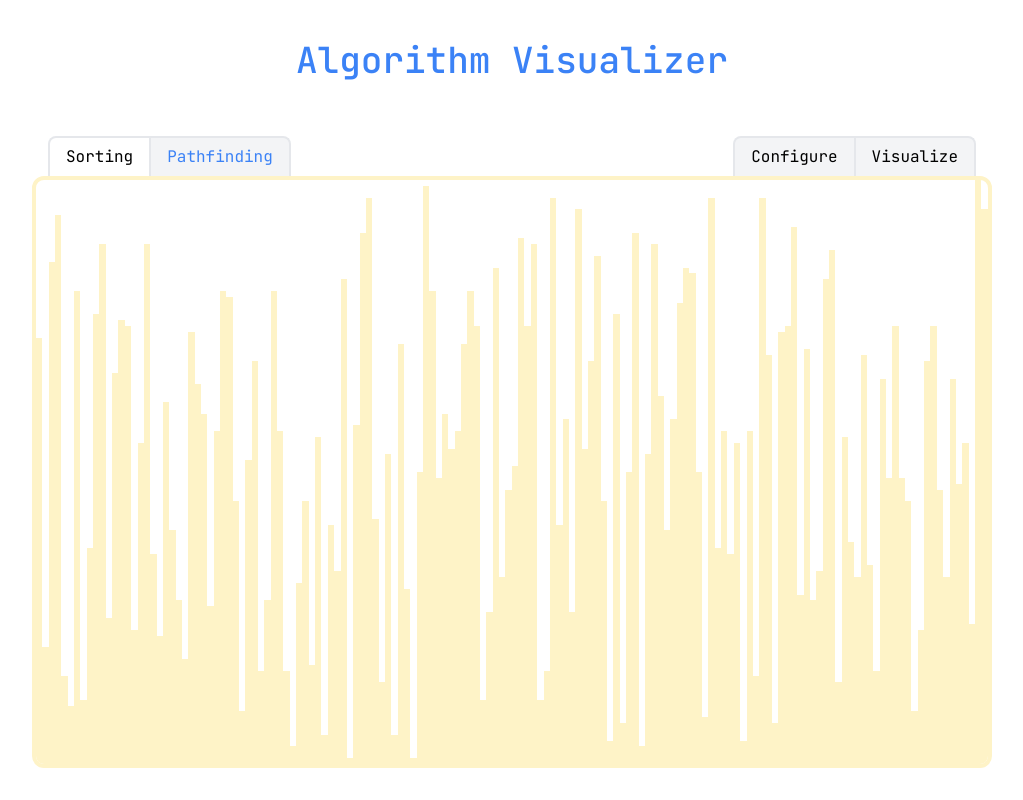
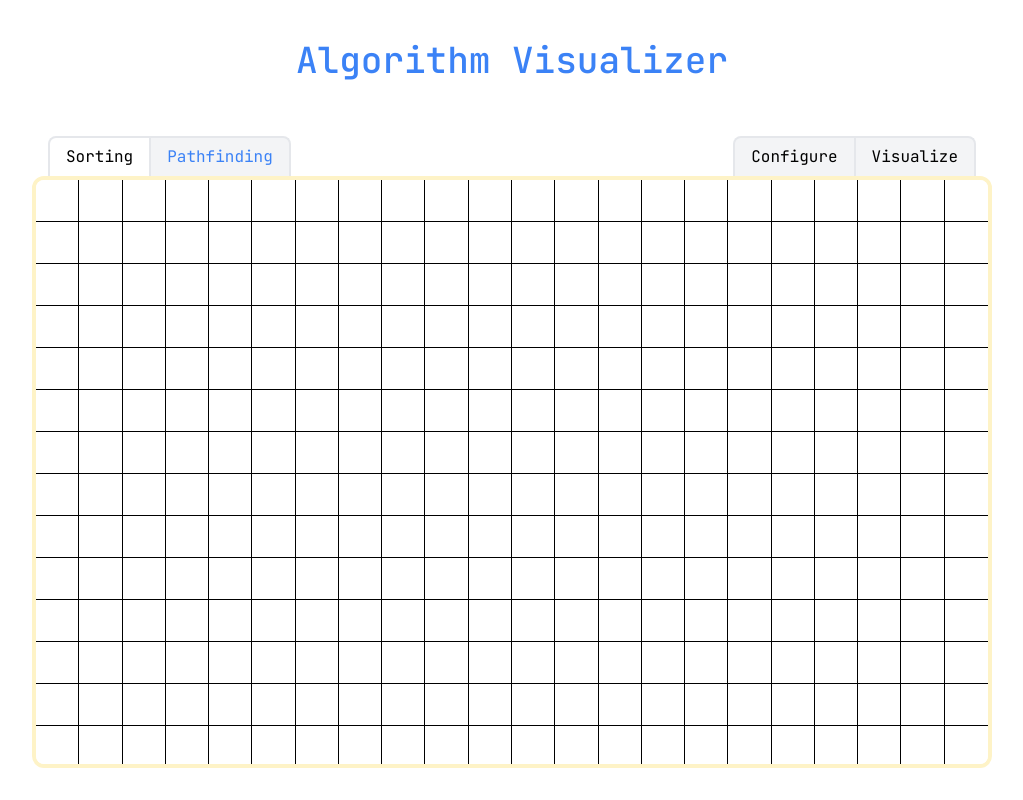
Before and after one commit to lesterfernandez/sorting-pathfinding-visualizer, a React (Vite) app: page /pathfinding in a window 1280 px wide. Shown: the whole page, without its empty margins (128-1151 px from the left). Built offline with nearby package versions, Linux system fonts and the light colour scheme.

Commit message:
feat: pathfinding grid

```diff
--- a/src/App.tsx
+++ b/src/App.tsx
@@ -1,4 +1,5 @@
 import { createBrowserRouter, redirect, RouterProvider } from "react-router-dom";
+import PathfindingDemo from "./pathfinding/PathfindingDemo";
 import { SortingDemo } from "./sorting/SortingDemo";
 
 const router = createBrowserRouter([
@@ -12,7 +13,7 @@ const router = createBrowserRouter([
   },
   {
     path: "pathfinding",
-    element: <SortingDemo />,
+    element: <PathfindingDemo />,
   },
 ]);
 
--- a/src/pathfinding/PathfindingDemo.tsx
+++ b/src/pathfinding/PathfindingDemo.tsx
@@ -1,3 +1,70 @@
+import { PointerEventHandler, useRef } from "react";
+import { ConfigureModalProvider } from "../modal/ConfigureModalContext";
+import { SortingModal } from "../sorting/SortingModal";
+import { DemoLayout } from "../ui/DemoLayout";
+
 export default function PathfindingDemo() {
-  return <div>Pathfinding Demo</div>;
+  const processed = useRef(new Set<string>());
+  const dragging = useRef(false);
+  const placing = useRef(true);
+
+  const handlePointerOver: PointerEventHandler<HTMLDivElement> = e => {
+    if (!dragging.current || processed.current.has(e.currentTarget.id)) return;
+    setBlock(e.currentTarget);
+    processed.current.add(e.currentTarget.id);
+  };
+
+  const handlePointerDown: PointerEventHandler<HTMLDivElement> = e => {
+    dragging.current = true;
+    placing.current = isBlockEmpty(e.currentTarget);
+    processed.current.add(e.currentTarget.id);
+    setBlock(e.currentTarget);
+    // Prevents "direct manipulation" pointer capture on mobile
+    // https://www.w3.org/TR/pointerevents3/#implicit-pointer-capture
+    if (e.currentTarget.hasPointerCapture(e.pointerId)) {
+      e.currentTarget.releasePointerCapture(e.pointerId);
+    }
+  };
+
+  const disableDrawing = () => {
+    if (!dragging.current) return;
+    dragging.current = false;
+    processed.current.clear();
+  };
+
+  const setBlock = (element: HTMLDivElement) => {
+    if (placing.current && element.classList.contains("bg-white")) {
+      element.classList.remove("bg-white");
+      element.classList.add("bg-amber-100");
+    } else if (!placing.current && element.classList.contains("bg-amber-100")) {
+      element.classList.remove("bg-amber-100");
+      element.classList.add("bg-white");
+    }
+  };
+
+  const isBlockEmpty = (element: HTMLDivElement) => element.classList.contains("bg-white");
+
+  return (
+    <ConfigureModalProvider modal={SortingModal}>
+      <DemoLayout>
+        <div
+          className="absolute inset-0 grid auto-rows-min grid-cols-[repeat(auto-fit,_minmax(42px,_1fr))] gap-0 overflow-hidden"
+          onPointerLeave={disableDrawing}
+        >
+          {Array.from({ length: 484 }).map((_, i) => (
+            <div
+              id={`${i}`}
+              key={`pf-${i}`}
+              onPointerDown={handlePointerDown}
+              onPointerOver={handlePointerOver}
+              onPointerUp={disableDrawing}
+              onPointerCancel={disableDrawing}
+              className="h-[42px] touch-none select-none bg-white outline outline-1 outline-black"
+              // style={{ background: "white" }}
+            ></div>
+          ))}
+        </div>
+      </DemoLayout>
+    </ConfigureModalProvider>
+  );
 }
--- a/src/sorting/SortingVisualizer.tsx
+++ b/src/sorting/SortingVisualizer.tsx
@@ -1,12 +1,10 @@
 import React from "react";
 import { useSortingArray } from "../stores/sorting-store";
-import { VisualizerContainer } from "../ui/VisualizerContainer";
 
 export const SortingVisualizer = React.memo(() => {
   const array = useSortingArray();
 
   return (
-    <VisualizerContainer>
     <div className="flex h-full w-full items-end">
       {array.map((val, i) => (
         <div
@@ -22,6 +20,5 @@ export const SortingVisualizer = React.memo(() => {
         ></div>
       ))}
     </div>
-    </VisualizerContainer>
   );
 });
--- a/src/ui/DemoLayout.tsx
+++ b/src/ui/DemoLayout.tsx
@@ -1,5 +1,6 @@
 import { ReactNode } from "react";
 import { DemoTopBar } from "./DemoTopBar";
+import { VisualizerContainer } from "./VisualizerContainer";
 
 interface Props {
   children: ReactNode;
@@ -11,9 +12,9 @@ export function DemoLayout({ children }: Props) {
       <h1 className="pt-10 pb-14 text-center text-4xl font-medium text-blue-500">
         Algorithm Visualizer
       </h1>
-      <section className="flex w-full max-w-screen-lg flex-grow flex-col px-2 pb-2 sm:px-8 sm:pb-8 lg:mx-auto">
+      <section className="flex max-h-[1000px] w-full max-w-screen-lg flex-grow flex-col px-2 pb-2 sm:px-8 sm:pb-8 lg:mx-auto">
         <DemoTopBar />
-        {children}
+        <VisualizerContainer>{children}</VisualizerContainer>
       </section>
     </main>
   );
--- a/src/ui/VisualizerContainer.tsx
+++ b/src/ui/VisualizerContainer.tsx
@@ -3,7 +3,7 @@ interface Props {
 }
 
 export const VisualizerContainer = ({ children }: Props) => (
-  <div className="rounded-x-xl flex-1 overflow-hidden rounded-b-xl border-4 border-amber-100 sm:rounded-t-xl">
+  <div className="rounded-x-xl relative flex-1 overflow-hidden rounded-b-xl border-4 border-amber-100 sm:rounded-t-xl">
     {children}
   </div>
 );
```
Lines whose indentation alone changed are shown as unchanged.
